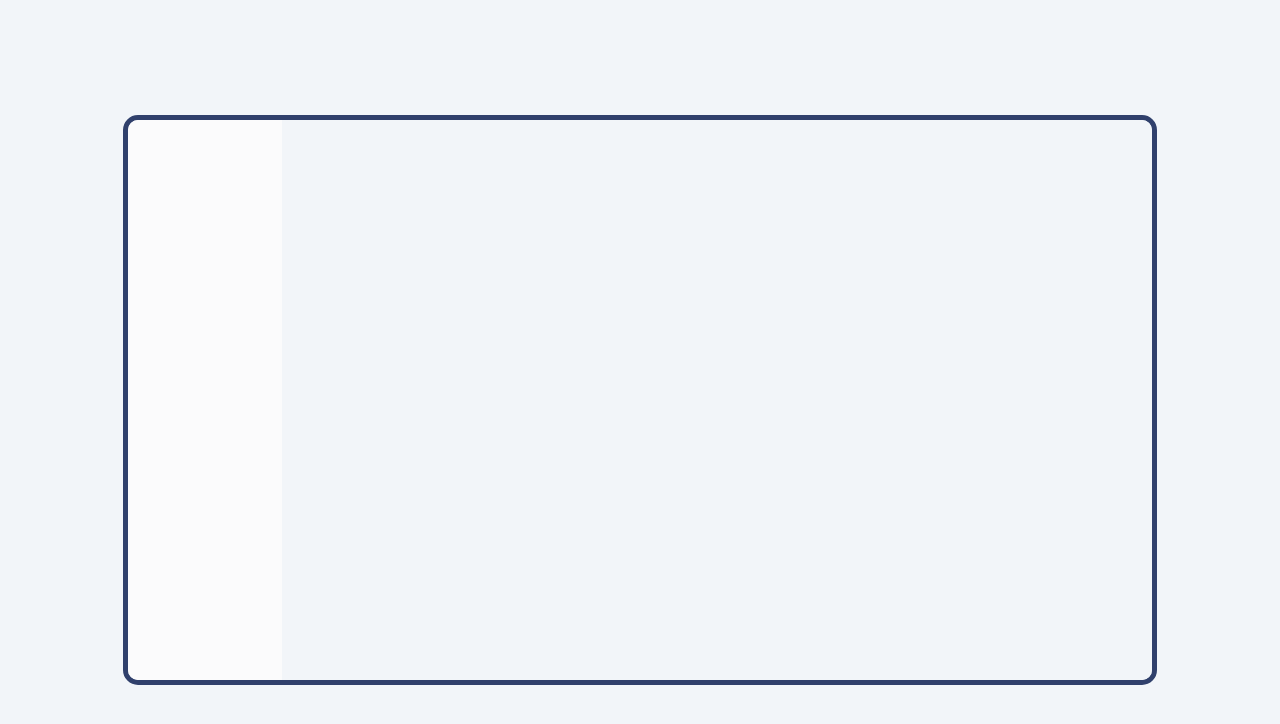
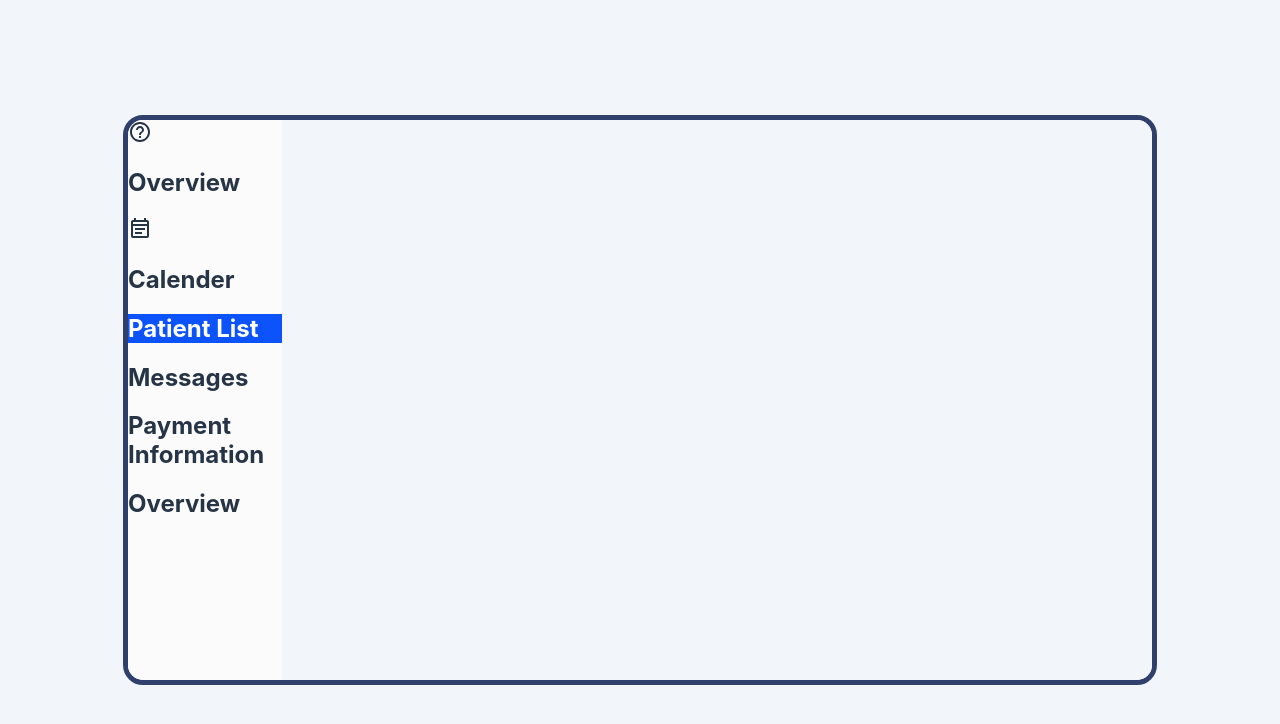
Before and after one commit to rajeshmn47/assignment, a React (Create React App) app: page / in a window 1280 px wide. Shown: the top 724 px of the page. Built offline with nearby package versions, Linux system fonts and the light colour scheme.

Commit message:
last commit

```diff
--- a/package.json
+++ b/package.json
@@ -3,6 +3,8 @@
   "version": "0.1.0",
   "private": true,
   "dependencies": {
+    "@material-ui/core": "^4.12.4",
+    "@material-ui/icons": "^4.11.3",
     "@testing-library/jest-dom": "^5.16.4",
     "@testing-library/react": "^12.1.4",
     "@testing-library/user-event": "^13.5.0",
--- a/src/App.css
+++ b/src/App.css
@@ -12,7 +12,7 @@
   height: 70vh;
   border: 5px solid #30406C;
   display: flex;
-  border-radius: 15px;
+  border-radius: 20px;
   overflow: hidden;
 }
 
@@ -20,9 +20,16 @@
 background-color: #FBFBFC;
 width: 15%;
 overflow: hidden;
+color: #263446;
 }
 .rightbar{
 background-color: #F2F5F9;
 width: 85%;
 overflow: hidden;
 }
+
+.select{
+  background-color: #0D53FC;
+  color: #FFFFFF;
+
+}
--- a/src/maindiv.js
+++ b/src/maindiv.js
@@ -1,8 +1,37 @@
+import HelpOutlineOutlinedIcon from '@material-ui/icons/HelpOutlineOutlined';
+import EventNoteOutlinedIcon from '@material-ui/icons/EventNoteOutlined';
+
 export const Maindiv=()=>{
     return(
         <>
 <div className='maindiv'>
-    <div className="sidebar"></div>
+    <div className="sidebar">
+        <div>
+<div>
+    <HelpOutlineOutlinedIcon/>
+<h2>Overview </h2>
+    </div>
+    <div>
+        <EventNoteOutlinedIcon/>
+<h2>Calender</h2>
+    </div>
+    <div className='select'>
+<h2>Patient List</h2>
+    </div>
+    <div>
+<h2>Messages</h2>
+    </div>
+    <div>
+<h2>Payment Information</h2>
+    </div>
+    <div>
+<h2>Overview</h2>
+    </div>
+    </div>
+    <div>
+
+    </div>
+    </div>
     <div className="rightbar">
 
     </div>
```
Also changed, not shown: 1 other file (tests, documents, lock files or other folders).
